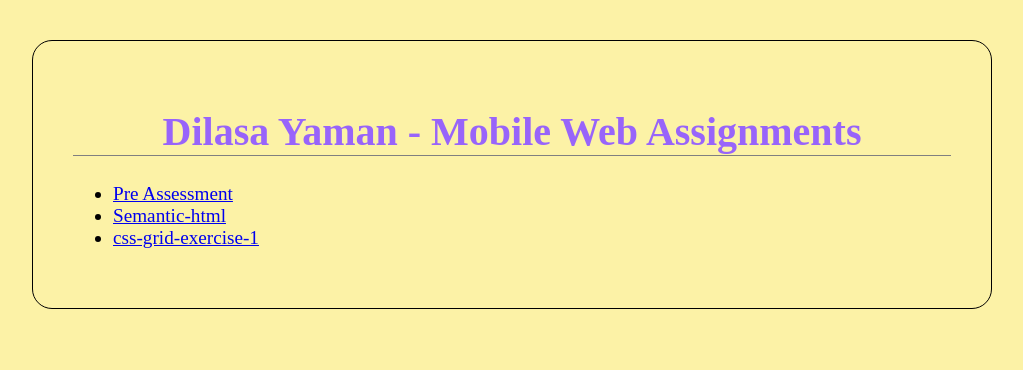
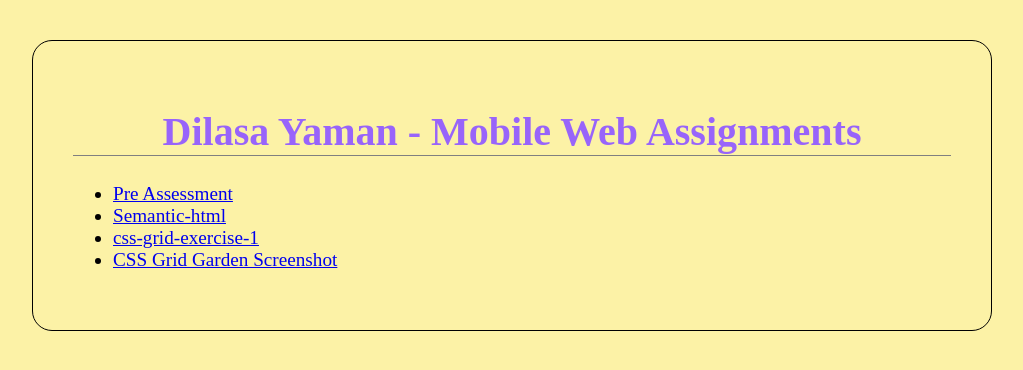
Before and after one commit to Dyaman99/mobile-web-2025, a plain HTML site: page index.html in a window 1280 px wide. Shown: the whole page, without its empty margins (128-1151 px from the left). Drawn offline with Linux system fonts and the light colour scheme.

Commit message:
added Css Grid Garden Screenshot

```diff
--- a/index.html
+++ b/index.html
@@ -13,6 +13,7 @@
             <li><a href="pre-assessment/index.html">Pre Assessment</a></li>
             <li><a href="semantic-html/index.html">Semantic-html</a></li>
             <li><a href="css-grid-exercise-1/index.html">css-grid-exercise-1</a></li>
+            <li><a href="assets/img/css-grid-screenshot.png" >CSS Grid Garden Screenshot</a></li>
         </ul>
     </nav>
 
```
Also changed, not shown: assets/img/css-grid-screenshot.png (added).
